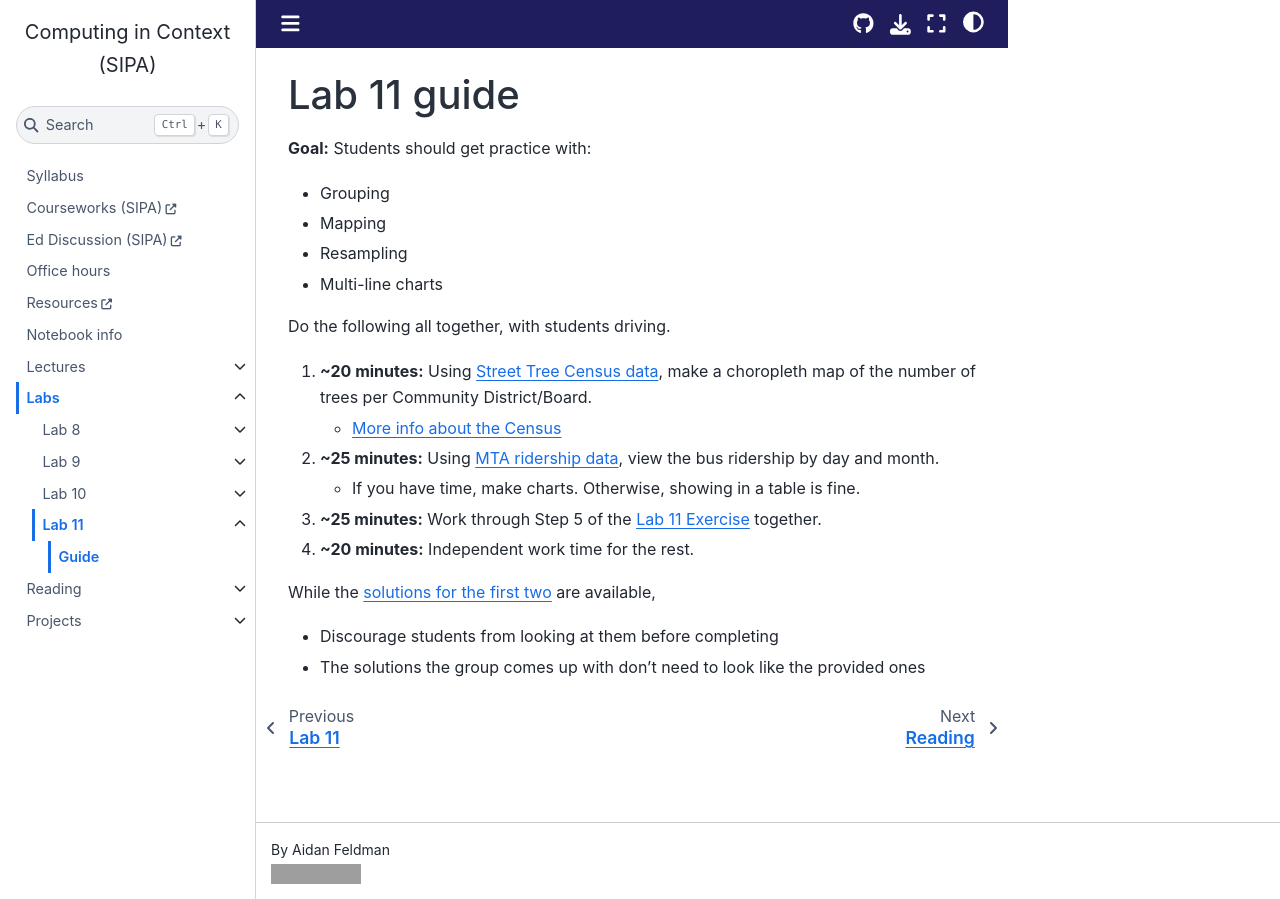
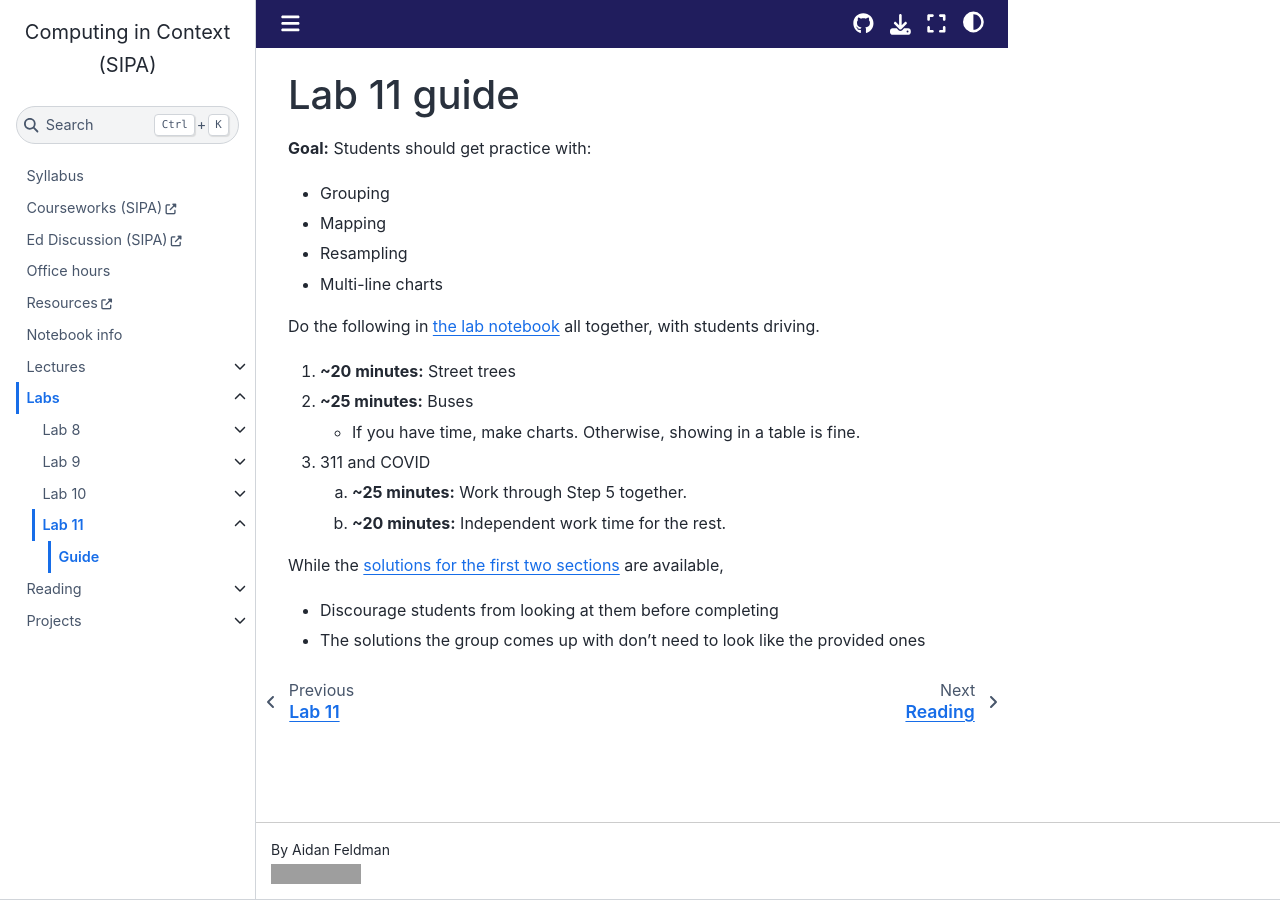
Before and after one commit to afeld/computing-in-context, a Jupyter Book: the page built from lab_11_guide.md, in a window 1280 px wide. Built offline with Jupyter Book 1.0.4 settings and Sphinx 7.4.7 and the Sphinx Book theme 1.1.4, drawn with Linux system fonts in a browser that asks for light colours; pages that are not in the unit, such as notebooks, are missing from menus; comment, search, counter and statistics services are not loaded; grey boxes are pictures that could not be loaded.

Commit message:
move student instructions to the lab 11 notebook

```diff
--- a/lab_11_guide.md
+++ b/lab_11_guide.md
@@ -7,16 +7,16 @@
 - Resampling
 - Multi-line charts
 
-Do the following all together, with students driving.
+Do the following in [the lab notebook](lab_11.ipynb) all together, with students driving.
 
-1. **~20 minutes:** Using [Street Tree Census data](https://data.cityofnewyork.us/Environment/2015-Street-Tree-Census-Tree-Data/uvpi-gqnh/about_data), make a choropleth map of the number of trees per Community District/Board.
-   - [More info about the Census](https://www.nycgovparks.org/trees/treescount)
-1. **~25 minutes:** Using [MTA ridership data](https://data.ny.gov/Transportation/MTA-Daily-Ridership-Data-Beginning-2020/vxuj-8kew/about_data), view the bus ridership by day and month.
+1. **~20 minutes:** Street trees
+1. **~25 minutes:** Buses
    - If you have time, make charts. Otherwise, showing in a table is fine.
-1. **~25 minutes:** Work through Step 5 of the [Lab 11 Exercise](lab_11.ipynb) together.
-1. **~20 minutes:** Independent work time for the rest.
+1. 311 and COVID
+   1. **~25 minutes:** Work through Step 5 together.
+   1. **~20 minutes:** Independent work time for the rest.
 
-While the [solutions for the first two](lab_11_solutions.ipynb) are available,
+While the [solutions for the first two sections](lab_11_solutions.ipynb) are available,
 
 - Discourage students from looking at them before completing
 - The solutions the group comes up with don't need to look like the provided ones
```
Also changed, not shown: lab_11.ipynb.
